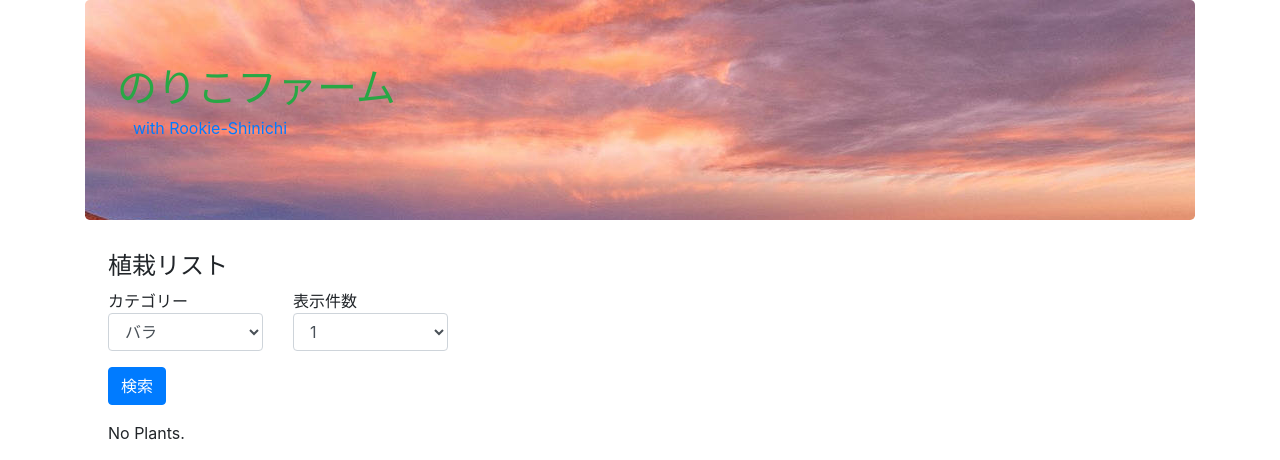
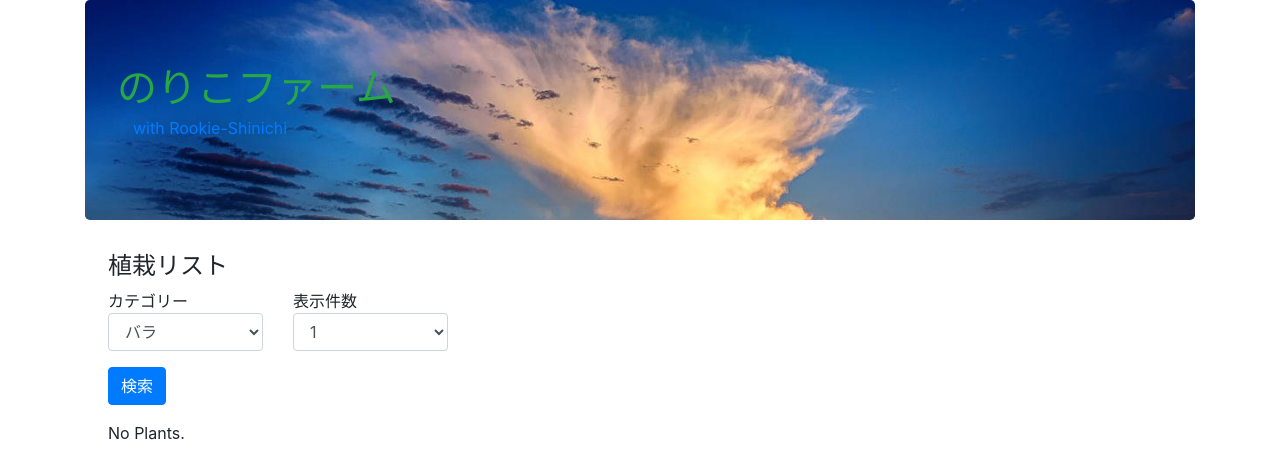
Before and after one commit to rookie-shinichi-returns/norikofarm, a Django app: page / in a window 1280 px wide. Shown: the top 460 px of the page. Run offline with Django 4.2, Linux system fonts and the light colour scheme; data that the repository does not hold is empty; some libraries are stand-ins or nearby versions.

Commit message:
norikofarm modified static files

```diff
--- a/plants/static/css/plants.css
+++ b/plants/static/css/plants.css
@@ -2,10 +2,6 @@
     max-width: 75%;
     height: auto;
     background-color:beige;
-}
-
-.jumbotron {
-    background:url(../img/photo2.jpg);
 }
 
 .card-body h5 img {
--- a/templates/plants/plant_list.html
+++ b/templates/plants/plant_list.html
@@ -2,7 +2,7 @@
 
 {% block content %}
     <div class="container">
-        <div class="jumbotron text-success">
+        <div class="jumbotron text-success" style="background:url(static/img/photo3.jpg);background-size:cover;">
             <h1 class="mb-1">のりこファーム</h1>
             <p class="text-primary font-weitht-bold ml-3">with Rookie-Shinichi</p>
         </div>
```
